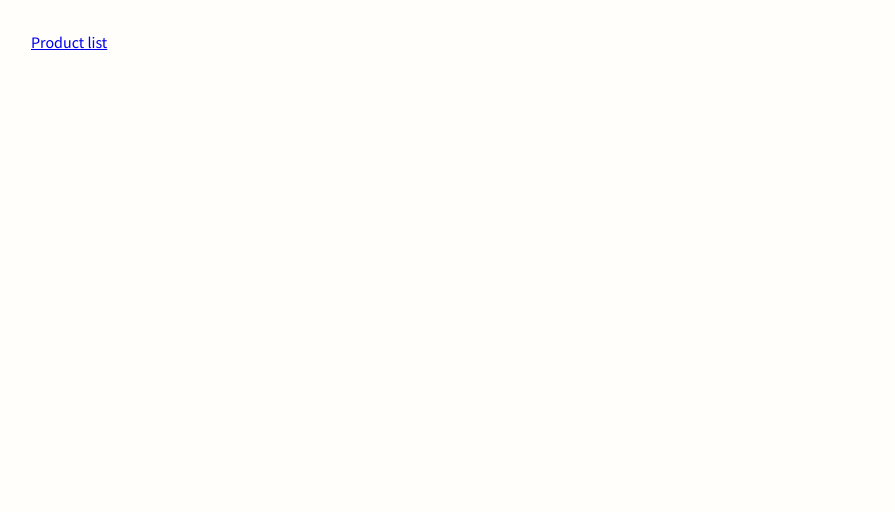
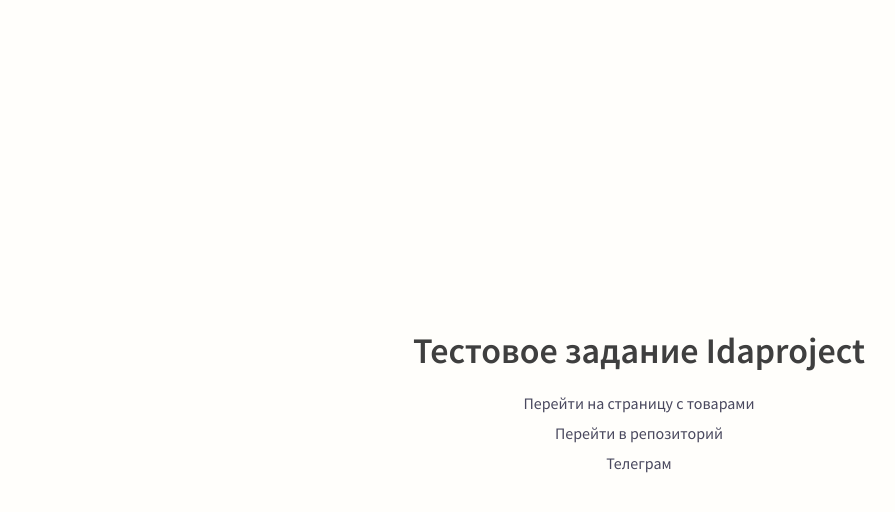
Before and after one commit to netvoi/idaproject-test, a Nuxt app: page / in a window 1280 px wide. Shown: the top 512 px of the page, without its empty margins (1-896 px from the left). Built offline with nearby package versions, Linux system fonts and the light colour scheme.

Commit message:
add: content home page

```diff
--- a/pages/index.vue
+++ b/pages/index.vue
@@ -1,13 +1,91 @@
 <template>
-  <div>
+  <div class="home">
+    <h1 class="home-title">Тестовое задание Idaproject</h1>
+
     <nuxt-link
+      class="home-link"
       to="/product-list"
     >
-      Product list
+      Перейти на страницу с товарами
     </nuxt-link>
+
+    <a
+      v-for="link in links"
+      :key="link.href"
+      :href="link.href"
+      class="home-link"
+      target="_blank"
+    >
+      {{ link.text }}
+    </a>
   </div>
 </template>
 
 <script>
-export default {}
+export default {
+  name: "home",
+  head: {
+    title: "Главная"
+  },
+  data() {
+    return {
+      links: [
+        {
+          href: "https://github.com/netvoi/idaproject-test",
+          text: "Перейти в репозиторий"
+        },
+        {
+          href: "https://t.me/l1ttlesparrow",
+          text: "Телеграм"
+        },
+      ]
+    }
+  }
+}
 </script>
+
+<style lang="scss" scoped>
+@import 'assets/styles/variables';
+
+.home {
+  display: flex;
+  flex-direction: column;
+  align-items: center;
+  justify-content: center;
+  width: 100%;
+  height: calc(100vh - 6.4rem);
+}
+
+.home-title {
+  margin-bottom: 2rem;
+  font-size: 3.6rem;
+  font-weight: 600;
+}
+
+.home-link {
+  position: relative;
+  color: $dark-blue;
+  text-decoration: none;
+
+  & + & {
+    margin-top: 1rem;
+  }
+
+  &::after {
+    content: '';
+    position: absolute;
+    bottom: 0;
+    left: 0;
+    transition: width .2s linear;
+    width: 0;
+    height: 1px;
+    background-color: $dark-blue;
+  }
+
+  &:hover {
+    &::after {
+      width: 100%;
+    }
+  }
+}
+</style>
```
